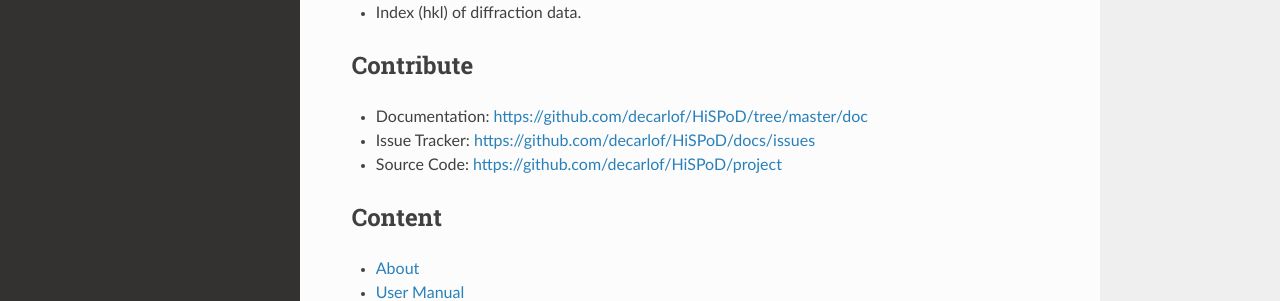
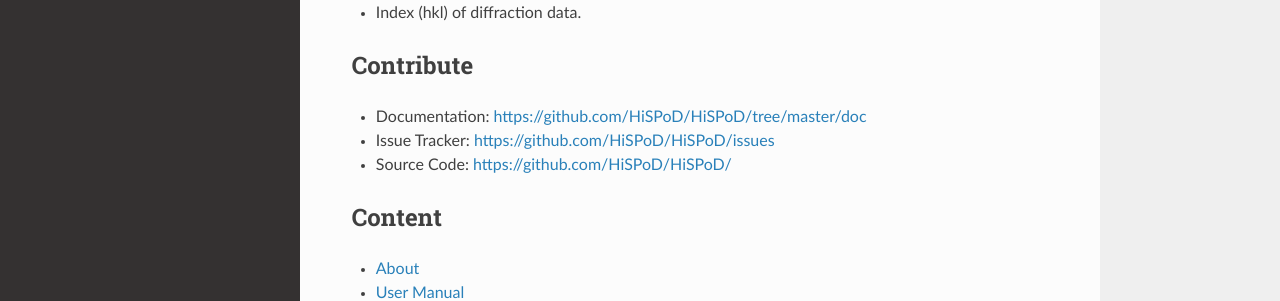
Before and after one commit to HiSPoD/HiSPoD, a Sphinx documentation site: the page built from doc/index.rst, in a window 1280 px wide and 998 px high. Shown: the part 432-733 px from the top of the window. Built offline with Sphinx 7.4.7 and the Read the Docs theme 2.0.0, drawn with Linux system fonts in a browser that asks for light colours; pages that are not in the unit, such as notebooks, are missing from menus; cross-references to code outside the pages are shown as plain code; some of the changed lines change nothing that is shown.

Commit message:
Fixed link

```diff
--- a/doc/index.rst
+++ b/doc/index.rst
@@ -21,9 +21,9 @@ Features
 Contribute
 ----------
 
-* Documentation: https://github.com/decarlof/HiSPoD/tree/master/doc
-* Issue Tracker: https://github.com/decarlof/HiSPoD/docs/issues
-* Source Code: https://github.com/decarlof/HiSPoD/project
+* Documentation: https://github.com/HiSPoD/HiSPoD/tree/master/doc
+* Issue Tracker: https://github.com/HiSPoD/HiSPoD/issues
+* Source Code: https://github.com/HiSPoD/HiSPoD/
 
 Content
 -------
```
